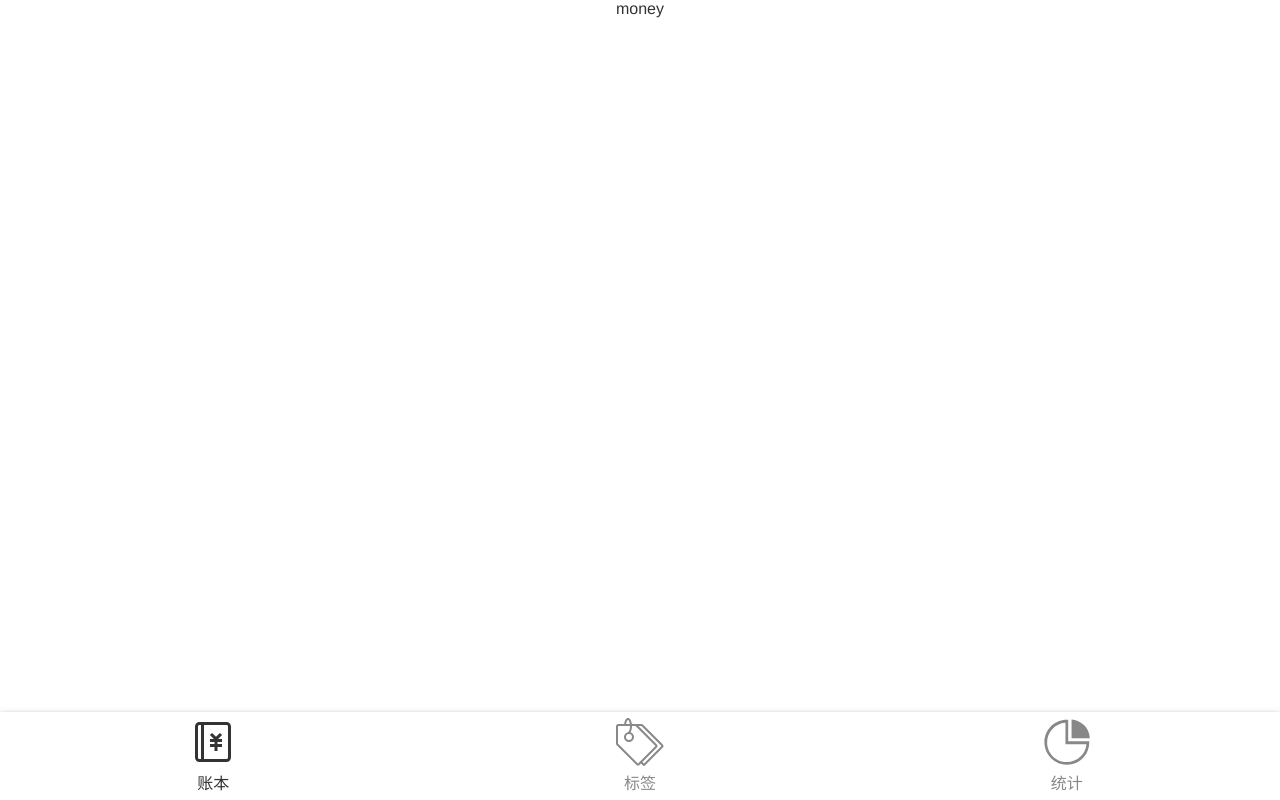
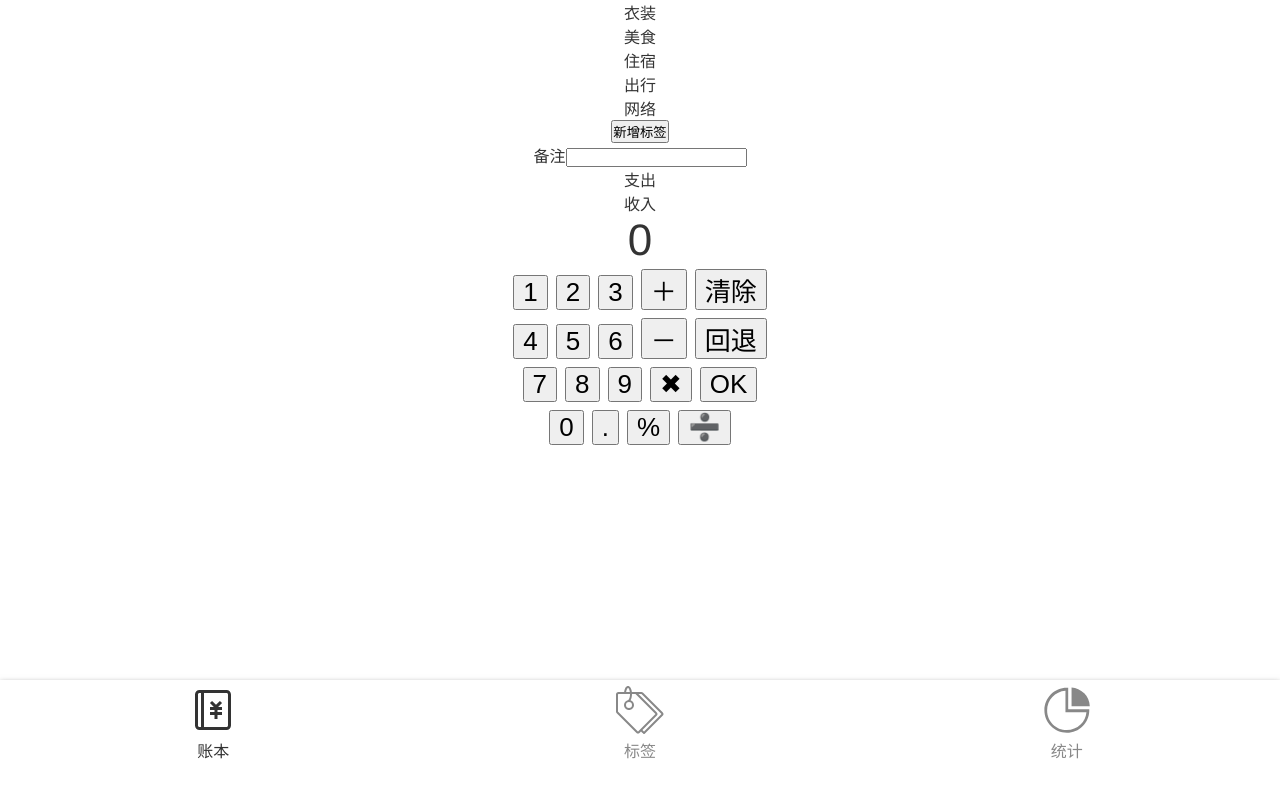
Before and after one commit to JianLiu93/neko-money-0.1, a Vue app: page /#/money in a window 1280 px wide. Built offline with nearby package versions, Linux system fonts and the light colour scheme.

Commit message:
add Calculator component ver1

```diff
--- a/src/App.vue
+++ b/src/App.vue
@@ -13,7 +13,7 @@
   margin: 0;
   padding: 0;
   box-sizing: border-box;
-  }
+}
 a {
   color: inherit;
   text-decoration: none;
@@ -26,7 +26,7 @@ a {
   color: #333;
 }
 .wrapper {
-  height: 100vh;
+  height: 96vh;
   display: flex;
   flex-direction: column;
   overflow: auto;
@@ -36,9 +36,9 @@ a {
   }
 }
 
-#nav {
-  padding: 30px;
-}
+// #nav {
+//   padding: 30px;
+// }
 </style>
 <script lang="ts">
 
--- /dev/null
+++ b/src/assets/style/reset.css
@@ -0,0 +1,14 @@
+* {
+  margin: 0;
+  padding: 0;
+  box-sizing: border-box;
+}
+
+a {
+  color: inherit;
+  text-decoration: none;
+}
+
+ul, ol {
+  list-style: none;
+}
--- /dev/null
+++ b/src/assets/style/reset.min.css
@@ -0,0 +1 @@
+*{margin:0;padding:0;box-sizing:border-box}a{color:inherit;text-decoration:none}ul,ol{list-style:none}
--- /dev/null
+++ b/src/assets/style/reset.scss
@@ -0,0 +1,12 @@
+* {
+	margin: 0;
+	padding: 0;
+	box-sizing: border-box;
+}
+a {
+	color: inherit;
+	text-decoration: none;
+}
+ul, ol {
+	list-style: none;
+}
--- /dev/null
+++ b/src/components/Calculator.vue
@@ -0,0 +1,88 @@
+<template>
+	<div>
+		<div class="numberBar">
+			<div class="output">{{output}}</div>
+		</div>
+		<ul class="buttonPad">
+			<li>
+				<button @click="inputContent('1')">1</button>
+				<button @click="inputContent('2')">2</button>
+				<button @click="inputContent('3')">3</button>
+				<button @click="inputContent('')">＋</button>
+				<button @click="clear()">清除</button>
+			</li>
+			<li>
+				<button @click="inputContent('4')">4</button>
+				<button @click="inputContent('5')">5</button>
+				<button @click="inputContent('6')">6</button>
+				<button>－</button>
+				<button @click="backspace()">回退</button>
+			</li>
+			<li>
+				<button @click="inputContent('7')">7</button>
+				<button @click="inputContent('8')">8</button>
+				<button @click="inputContent('9')">9</button>
+				<button>✖</button>
+				<button @click="ok()">OK</button>
+			</li>
+			<li>
+				<button @click="inputContent('0')">0</button>
+				<button @click="inputContent('.')">.</button>
+				<button>%</button>
+				<button>➗</button>
+			</li>
+		</ul>
+	</div>
+</template>
+
+<script lang="ts">
+	import Vue from 'vue'
+	import { Component, Prop } from 'vue-property-decorator';
+
+	@Component
+	export default class Calculator extends Vue {
+		output = '0';
+
+		inputContent(content: string) :void {
+			if(this.output.length === 16) {return;}
+			if((this.output === '0') && ('0123456789'.indexOf(content) >=0)) {
+				this.output = content;
+				return;
+			}
+			if((this.output.indexOf('.') >=0) && (content === '.')) {
+				return;
+			}
+			this.output += content;
+		}
+		clear() :void {
+			this.output = '0';
+		}
+		backspace() :void {
+			if(this.output.length == 1) {
+				this.output = '0';
+			} else {
+				this.output = this.output.slice(0, -1);
+			}
+			return;
+		}
+		ok() :void {
+			console.log(this.output);
+		}
+	}
+</script>
+
+<style lang="scss" scoped>
+	.numberBar {
+		font-size: 44px;
+	}
+	.buttonPad {
+		>li {
+
+		}
+		button {
+			margin: 4px;
+			padding: 0 8px;
+			font-size: 26px;
+		}
+	}
+</style>
--- /dev/null
+++ b/src/components/Types.vue
@@ -0,0 +1,33 @@
+<template>
+	<div>
+		<ul class="types">
+			<li :class="type === '-' && 'selected'"
+			@click="selectType('-')">支出</li>
+			<li :class="type === '+' && 'selected'"
+			@click="selectTypes('+')">收入</li>
+		</ul>
+	</div>
+</template>
+
+<script lang="ts">
+	import Vue from 'vue'
+	import { Component, Prop } from 'vue-property-decorator';
+
+	@Component
+	export default class Types extends Vue {
+		type = '-';
+
+		selectType(type: string) :void {
+			if((type !== '-') && (type !== '+')) {
+				throw new Error('wrong type');
+			}
+			this.type = type;
+		}
+
+		@Prop(Number) num: number | undefined;
+	}
+</script>
+
+<style lang="scss" scoped>
+
+</style>
--- a/src/components/Wrapper.vue
+++ b/src/components/Wrapper.vue
@@ -1,8 +1,8 @@
 <template>
 	<div class="wrapper">
-		<div class="content">
+		<section class="content">
 			<slot></slot>
-		</div>
+		</section>
 		<Nav />
 	</div>
 </template>
--- a/src/views/Money.vue
+++ b/src/views/Money.vue
@@ -1,17 +1,41 @@
 <template>
-	<div>
-		<wrapper>money</wrapper>
+  <div>
+    <wrapper>
+	<div class="tags">
+      <ul class="tag-list">
+		<li class="current">衣装</li>
+		<li>美食</li>
+		<li>住宿</li>
+		<li>出行</li>
+		<li>网络</li>
+      </ul>
+      <div class="new">
+		<button>新增标签</button>
+      </div>
 	</div>
+
+      <div class="remark">
+		<label for="">
+			<span>备注</span>
+			<input type="text" />
+		</label>
+      </div>
+	<Types />
+	<Calculator />
+    </wrapper>
+  </div>
 </template>
 
 <script lang="ts">
+	import Types from '@/components/Types.vue'
+	import Calculator from '@/components/Calculator.vue'
 
 	export default {
 		name: 'Money',
-
+		components: {Types, Calculator},
 	}
 </script>
 
-<style scoped>
+<style lang="scss" scoped>
 
 </style>
```
